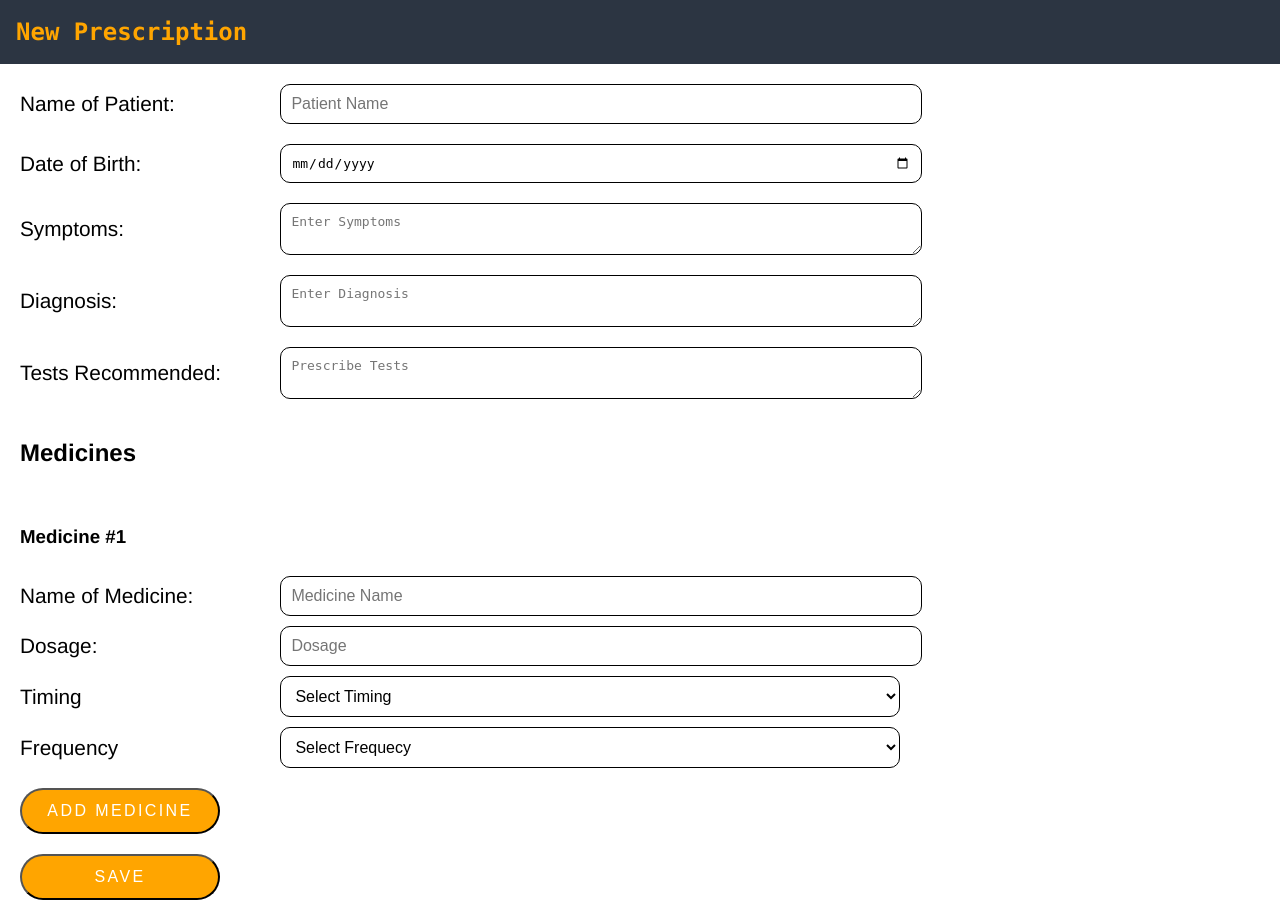
After one commit to ChocoChip-Cookies/docpres, a Flask app: page /newpres/1 in a window 1280 px wide. The commit adds this page. Run offline with Flask 2, Linux system fonts and the light colour scheme.

Commit message:
login and signup facility with db

```diff
--- a/main.py
+++ b/main.py
@@ -1,10 +1,30 @@
-from flask import Flask, request, render_template,url_for
-
+from flask import Flask, request, render_template,url_for,redirect
+import sqlite3
 
 app=Flask(__name__)
+conn=sqlite3.connect('docpres.db')
+cur=conn.cursor()
+cur.execute("CREATE TABLE IF NOT EXISTS docdetails (name TEXT,hospital TEXT, proficiency TEXT, email TEXT)")
+conn.commit()
+conn.close()
 
 
 
+def insertValDoc(name, hospital, proficiency, email):
+  conn=sqlite3.connect('docpres.db')
+  cur=conn.cursor()
+  cur.execute("INSERT INTO docdetails VALUES (?,?,?,?)",(name,hospital,proficiency,email))
+  conn.commit()
+  printTableDoc()
+  conn.close()
+
+def printTableDoc():
+  conn=sqlite3.connect('docpres.db')
+  cur=conn.cursor()
+  cur.execute("SELECT * FROM docdetails")
+  rows=cur.fetchall()
+  print(rows)
+  conn.close()
 @app.route('/')
 def home():
     return render_template('home.html')
@@ -16,12 +36,57 @@ def login():
 @app.route('/signup')
 def signup():
     return render_template('signup.html')
-#@app.route('/makeDoctor')
+@app.route('/makeDoctor',methods=['POST'])
 
-@app.route('/dashboard/<name>')
-def dashboard(name):
-    return render_template('dashboard.html',name=name)
+def makeDoctor():
+  conn=sqlite3.connect('docpres.db')
+  cur=conn.cursor()
+  name=request.form['name']
+  hospital=request.form['hospital']
+  proficiency=request.form['proficiency']
+  email=request.form['email']
+  email = email.split("@")[0]+email.split("@")[1].split('.')[0]
+  insertValDoc(name,hospital,proficiency,email)
 
+  cur.execute("SELECT * FROM docdetails WHERE email=?",(email,))
+  rows=cur.fetchall()
+  print("PRINTING ROWS",rows)
+  return redirect(url_for('dashboard',email=email,page=1))
+
+@app.route('/dashboard/<page>/<email>')
+def dashboard(page,email):
+  conn=sqlite3.connect('docpres.db')
+  cur=conn.cursor()
+
+  if page=="1" or page=="3":
+    #signup
+    print(email)
+    cur.execute("SELECT * FROM docdetails WHERE email=?",(email,))
+    rows=cur.fetchall()
+    print("PRINTING ROWS",rows)
+  elif page=="2":
+    email=email.split("@")[0]+email.split("@")[1].split('.')[0]
+    cur.execute("SELECT * FROM docdetails WHERE email=?",(email,))
+    rows=cur.fetchall()
+    if rows==[]:
+      return "No Such User"
+    print("PRINTING ROWS - LOGIN:", rows)
+  name=rows[0][0]
+  proficiency=rows[0][2]
+  hospital=rows[0][1]
+  return render_template('dashboard.html',email=email,name=name,proficiency=proficiency,hospital=hospital)
+
+
+
+@app.route('/newpres/<email>')
+def newpres(email):
+    return render_template('newpres.html',email=email)
+
+@app.route('/makepres/<email>',methods=['POST'])
+def makepres(email):
+  pname=request.form['pname']
+  print(pname)
+  return redirect(url_for('dashboard',email=email,page=1))
 
 if __name__=="__main__":
     app.run(debug=True,host='0.0.0.0',port='5000')
--- /dev/null
+++ b/templates/newpres.html
@@ -0,0 +1,192 @@
+<!DOCTYPE html>
+<html lang="en">
+
+<head>
+	<meta charset="UTF-8">
+	<meta name="viewport" content="width=device-width, initial-scale=1.0">
+	<title>New Prescription</title>
+	<style>
+		body {
+			padding: 0px;
+			margin: 0px;
+			font-family: Helvetica;
+			/*background-color:grey;*/
+		}
+
+		.navbar {
+			min-height: 2em;
+			padding: 1em;
+			background-color: #2c3542;
+			color: orange;
+			display: flex;
+			flex-direction: row;
+			align-items: center;
+			justify-content: space-between;
+		}
+
+		.loginbutton {
+			display: inline-block;
+			padding: .75rem 1.25rem;
+			border-radius: 10rem;
+			max-width: 200px;
+			background-color: orange;
+			color: #fff;
+			text-transform: uppercase;
+			font-size: 1rem;
+			letter-spacing: .15rem;
+			transition: all .3s;
+			position: relative;
+			overflow: hidden;
+			z-index: 1;
+		}
+
+		.loginbutton &:hover {
+			color: ##ffa500;
+			&:before {
+				width: 100%;
+			}
+		}
+
+		.logotitle {
+			font-size: 1.5em;
+			font-weight: bold;
+			font-family: Monaco;
+		}
+
+		.myForm {
+			max-width: 100%;
+			font-size: 1em;
+			display: flex;
+			flex-direction: column;
+			padding: 20px;
+			gap: 20px;
+
+		}
+
+		.grp1 {
+			width: 100%;
+			display: flex;
+			flex-direction: row;
+			flex-wrap: wrap;
+			justify-content: flex-start;
+			gap: 1%;
+		}
+
+		.inputfld_select {
+			padding: 15px;
+			border-radius: 10px;
+			font-size: 1em;
+			border: 0px solid black;
+			background-color: white;
+		}
+
+		.inputfld {
+			width: 50%;
+			min-width: 200px;
+			padding: 10px;
+			border-radius: 10px;
+			font-size: 1em;
+			border: 1px solid black;
+			background-color: white;
+			min-height: 1em;
+		}
+
+		.label {
+			width: 20%;
+			display: flex;
+			justify-content: left;
+			align-items: center;
+			font-size: 1.3em;
+			min-width: 200px;
+		}
+
+		.medicinegrp {
+			display: flex;
+			flex-direction: column;
+			gap: 10px;
+		}
+	</style>
+</head>
+
+<body>
+	<div class="navbar">
+		<div class="logotitle"><b>New Prescription</b></div>
+
+  </div>
+  <form class="myForm" action="{{url_for('makepres',email=email)}}" method="POST">
+    <div class="grp1">
+      <div class="label">Name of Patient:</div>
+      <input type="text" name="pname" class="inputfld" placeholder="Patient Name">
+    </div>
+    <div class="grp1">
+      <div class="label">Date of Birth:</div>
+      <input type="date" name="dob" class="inputfld" ">
+    </div>
+    <div class="grp1">
+      <div class="label">Symptoms:</div>
+      <textarea type="text" name="syptoms" class="inputfld" placeholder="Enter Symptoms"></textarea>
+    </div>
+      <div class="grp1">
+        <div class="label">Diagnosis:</div>
+        <textarea type="text" name="diagnosis" class="inputfld" placeholder="Enter Diagnosis"></textarea>
+      </div>
+        <div class="grp1">
+        <div class="label">Tests Recommended:</div>
+        <textarea type="text" name="diagnosis" class="inputfld" placeholder="Prescribe Tests"></textarea>
+      </div>
+
+    <h2>Medicines</h2>
+    <div class="medecinelst" id="medecinelst">
+      <div class="medicinegrp">
+        <h3>Medicine #1</h3>
+        <div class="grp1">
+          <div class="label">Name of Medicine:</div>
+          <input type="text" name="med1name" class="inputfld" placeholder="Medicine Name">
+        </div>
+        <div class="grp1">
+          <div class="label">Dosage:</div>
+          <input type="text" name="med1dosage" class="inputfld" placeholder="Dosage">
+        </div>
+        <div class="grp1">
+          <div class="label">Timing</div>
+          <select name="med1timing" class="inputfld">
+            <option value="afterFood">Select Timing</option>
+            <option value="afterFood">After Food</option>
+            <option value="beforeFood">Before Food</option>
+          </select>
+        </div>
+        <div class="grp1">
+          <div class="label">Frequency</div>
+          <select name="med1frequency" class="inputfld">
+            <option value="afterFood">Select Frequecy</option>
+            <option value="111">1-1-1</option>
+            <option value="110">1-1-0</option>
+            <option value="101">1-0-1</option>
+            <option value="100">1-0-0</option>
+            <option value="001">0-0-1</option>
+            <option value="010">0-1-0</option>
+            <option value="011">0-1-1</option>
+          </select>
+        </div>
+      </div>
+    </div>
+    <input type="button" class ="loginbutton" onclick="addMed()" value="Add Medicine">
+    <button type="submit" onclick="save()" class="loginbutton">Save</button>
+  </form>
+  <script>
+    var n=2
+    function addMed(){
+      el=document.createElement('div');
+      el.classList.add('medicinegrp');
+      html='<h3>Medicine #'+n+'</h3><div class="grp1"><div class="label">Name of Medicine:</div><input type="text" name="med'
+      html+=n+'name" class="inputfld" placeholder="Medicine Name"></div><div class="grp1"><div class="label">Dosage:</div><input type="text" name="med'
+      html+=n+'dosage" class="inputfld" placeholder="Dosage"></div><div class="grp1"><div class="label">Timing</div><select name="med'
+      html+=n+'timing" class="inputfld"><option value="afterFood">Select Timing</option><option value="afterFood">After Food</option><option value="beforeFood">Before Food</option></select></div><div class="grp1"><div class="label">Frequency</div><select name="med'
+      html+=n+'frequency" class="inputfld"><option value="afterFood">Select Frequecy</option><option value="111">1-1-1</option><option value="110">1-1-0</option><option value="101">1-0-1</option><option value="100">1-0-0</option><option value="001">0-0-1</option><option value="010">0-1-0</option><option value="011">0-1-1</option></select></div></div>'
+      el.innerHTML=html;
+      document.getElementById("medecinelst").appendChild(el);
+      n=n+1;
+    }
+  </script>
+</body>
+</html>
```
Also changed, not shown: templates/dashboard.html (+116 -6 lines), templates/home.html (+22 -12 lines), templates/login.html (+20 -6 lines), templates/printable.html (added, +11 -0 lines), templates/signup.html (+20 -9 lines), docpres.db (added), static/back.png (added), static/p1_1.png (added).
